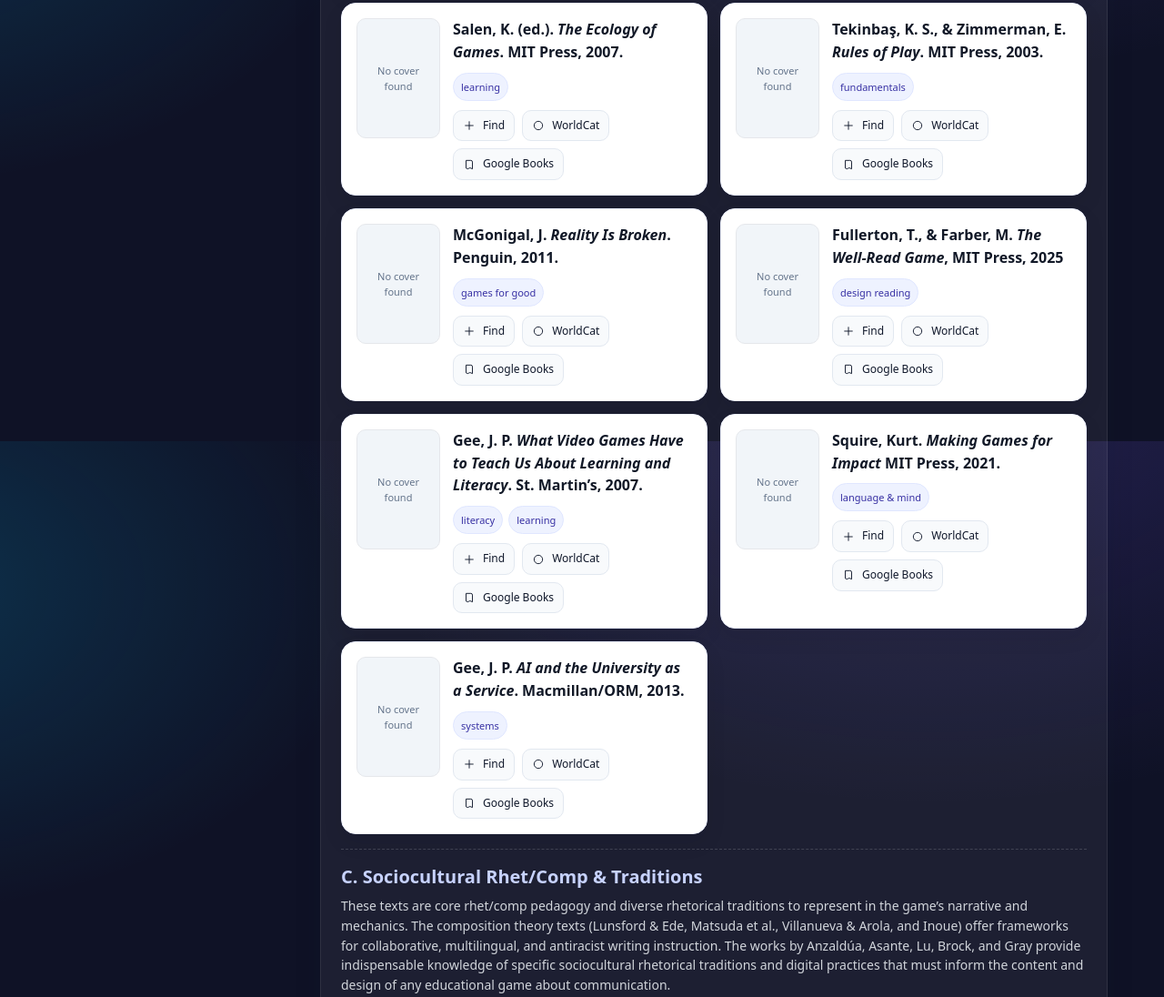
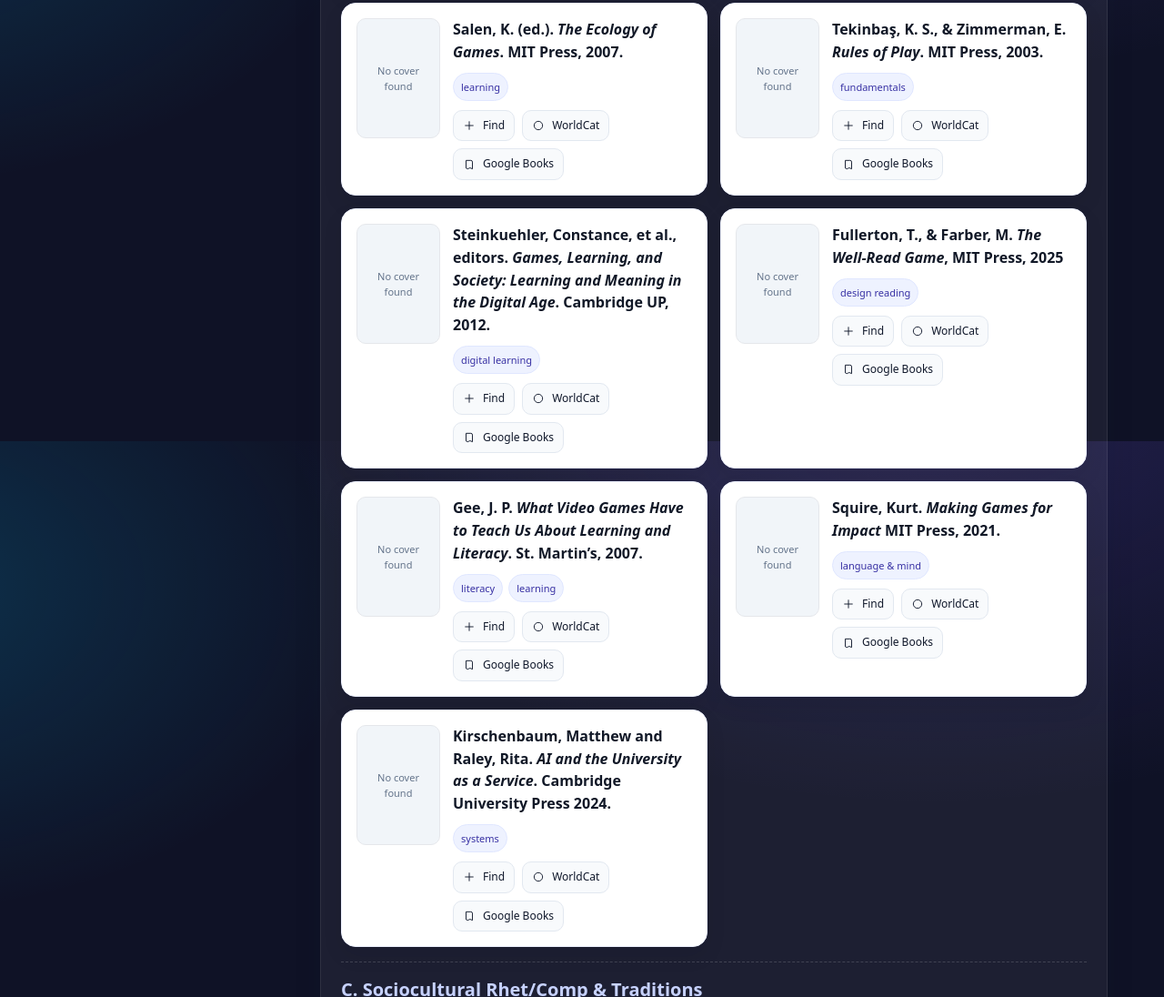
Before and after one commit to PriscilaSSR/dissertation, a plain HTML site: page examlist/index.html in a window 1280 px wide. Shown: the part 7515-8611 px from the top of the page at 91% size. Drawn offline with Linux system fonts and the light colour scheme; no server answers.

Commit message:
Update index.html

```diff
--- a/examlist/index.html
+++ b/examlist/index.html
@@ -514,7 +514,7 @@
            <article class="card">
               <div class="cover" aria-hidden="true">Loading cover…</div>
               <div>
-              <div class="cite">McGonigal, J. <em>Reality Is Broken</em>. Penguin, 2011.</div><div class="tags"><span class="tag">games for good</span></div>
+              <div class="cite">Steinkuehler, Constance, et al., editors. <em>Games, Learning, and Society: Learning and Meaning in the Digital Age</em>. Cambridge UP, 2012.</div><div class="tags"><span class="tag">digital learning</span></div>
             <div class="actions"></div>
               </div>
              </article>
@@ -542,7 +542,7 @@
             <article class="card">
               <div class="cover" aria-hidden="true">Loading cover…</div>
               <div>
-              <div class="cite">Gee, J. P. <em>AI and the University as a Service</em>. Macmillan/ORM, 2013.</div><div class="tags"><span class="tag">systems</span></div>
+              <div class="cite">Kirschenbaum, Matthew and Raley, Rita. <em>AI and the University as a Service</em>. Cambridge University Press 2024.</div><div class="tags"><span class="tag">systems</span></div>
             <div class="actions"></div>
               </div>
              </article>
```
